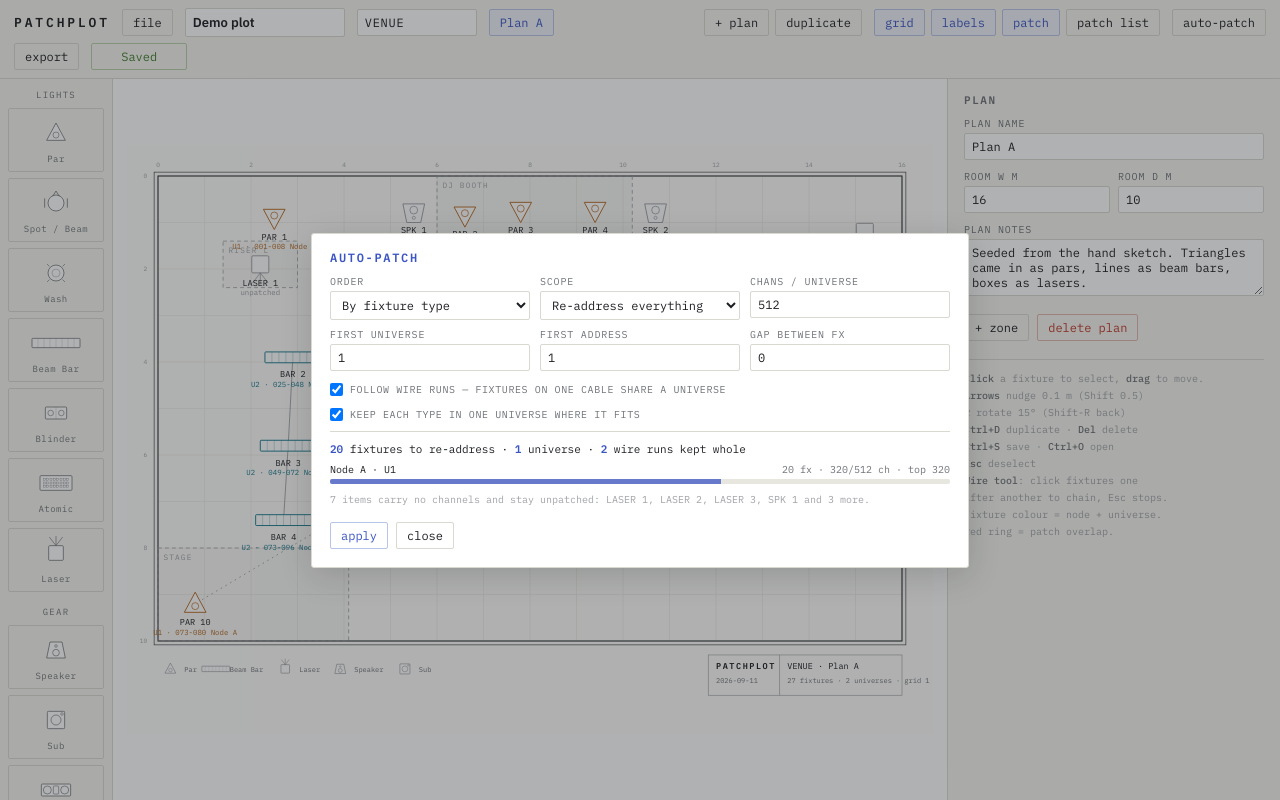
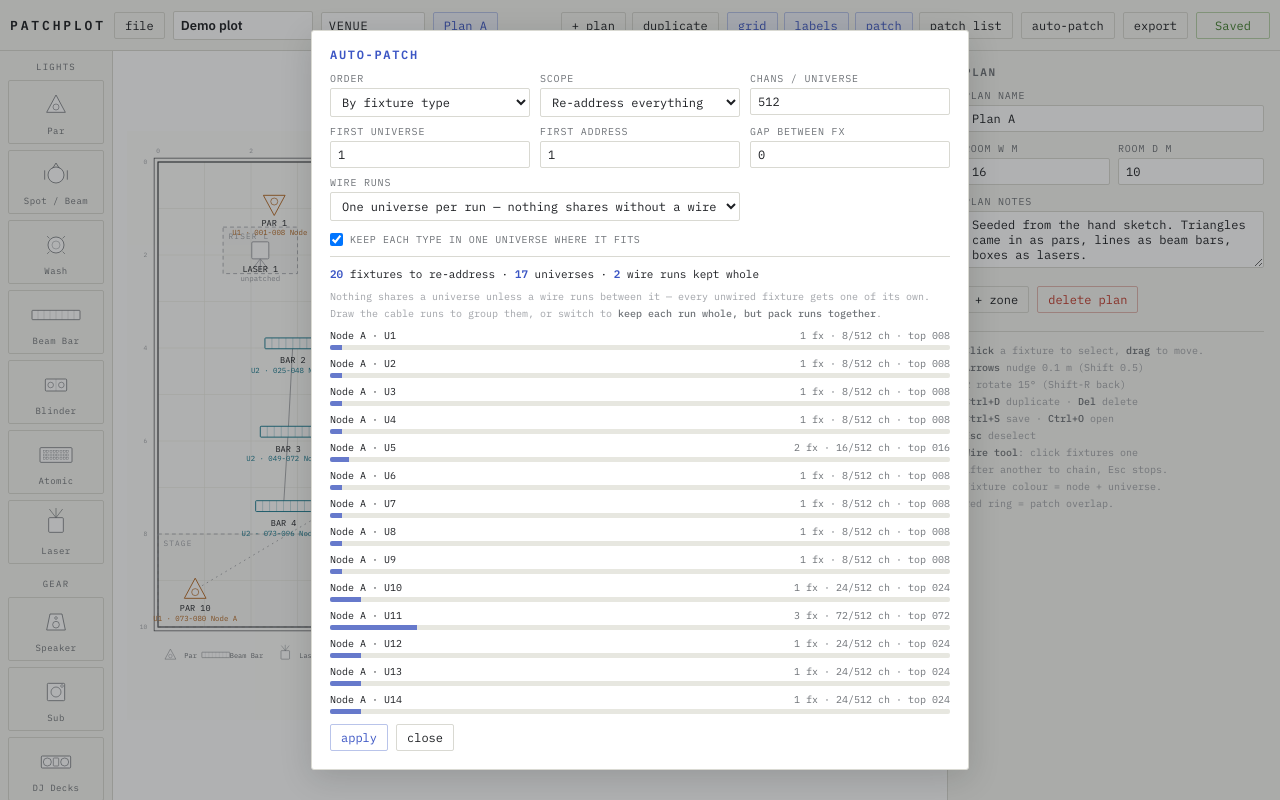
Before and after one commit to nicholaspjm/patchplot, a plain HTML site: page index.html in a window 1280 px wide. Both pictures are taken after a click on the button "auto-patch". Drawn offline with Linux system fonts and the light colour scheme.

Commit message:
Auto-patch: a universe per cable run, and the node you set is kept
Two things were wrong about how auto-patch treated a rig.

It moved fixtures between Art-Net nodes. A wire run crossing from one node to
another had the whole run adopt the first node it named, on the reasoning that
one cable comes from one output. But the node on a fixture is a decision
already made, not something to infer from a cable, so honour it: group by the
node as set, and cut a run at the node boundary instead, saying so in the
preview. This also drops the node rewriting from apply and undo.

It also packed unrelated fixtures into shared universes. Two lights with no
cable between them cannot sit on one DMX line, so sharing a universe is a
patch that cannot be built. Universes now follow the cable runs: everything on
a run shares one, and a fixture wired to nothing gets its own.

That costs universes - the demo plot goes from one to seventeen - so the old
behaviour stays available as "keep each run whole, but pack runs together",
with "ignore wires" for a rig that has none drawn yet. The preview names the
mode and its consequence, and switching is live.

Header: trim the field widths so the row still fits at 1280 now that
auto-patch sits in it; below that it wraps as before.

```diff
--- a/index.html
+++ b/index.html
@@ -23,11 +23,11 @@
   label{display:block;font-family:var(--mono);font-size:10px;letter-spacing:.08em;text-transform:uppercase;color:var(--muted);margin:10px 0 3px;}
 
   #app{display:flex;flex-direction:column;height:100vh;}
-  header{display:flex;flex-wrap:wrap;align-items:center;gap:6px 12px;padding:8px 14px;min-height:34px;background:var(--bg1);border-bottom:1px solid var(--line);flex:none;}
+  header{display:flex;flex-wrap:wrap;align-items:center;gap:6px 8px;padding:8px 10px;min-height:34px;background:var(--bg1);border-bottom:1px solid var(--line);flex:none;}
   .wordmark{font-family:var(--mono);font-weight:600;font-size:13px;letter-spacing:.22em;color:var(--ink);white-space:nowrap;}
-  #venue{width:120px;text-transform:uppercase;letter-spacing:.06em;}
-  #docname{width:160px;font-family:var(--sans);font-size:13px;font-weight:600;}
-  #plantabs{display:flex;gap:4px;align-items:center;flex:1;min-width:140px;overflow-x:auto;}
+  #venue{width:104px;text-transform:uppercase;letter-spacing:.06em;}
+  #docname{width:140px;font-family:var(--sans);font-size:13px;font-weight:600;}
+  #plantabs{display:flex;gap:4px;align-items:center;flex:1;min-width:112px;overflow-x:auto;}
   #plantabs .tab{white-space:nowrap;}
   #plantabs .tab.active{border-color:var(--accent-dim);color:var(--accent);background:#eef1fa;}
   .hgroup{display:flex;gap:6px;align-items:center;}
@@ -82,7 +82,7 @@
   #modaltext.oneline{height:auto;min-height:0;resize:none;font-size:13px;padding:8px 9px;}
   #modalhint{font-family:var(--mono);font-size:11px;color:var(--muted);}
 
-  #chip{min-width:96px;text-align:center;}
+  #chip{min-width:74px;text-align:center;}
   #chip.saved{color:var(--ok);border-color:#b7d1a8;}
   #chip.dirty{color:var(--accent);border-color:var(--accent-dim);}
   #chip.err{color:var(--danger);border-color:#ddb0a8;}
@@ -337,8 +337,12 @@
     <div><label>First universe</label><input id="apUni" type="number" min="0" max="32767" step="1"></div>
     <div><label>First address</label><input id="apAddr" type="number" min="1" max="512" step="1"></div>
     <div><label>Gap between fx</label><input id="apGap" type="number" min="0" max="64" step="1"></div>
-  </div>
-  <label class="apcheck"><input type="checkbox" id="apChains"> follow wire runs &#8212; fixtures on one cable share a universe</label>
+    <div style="grid-column:span 2;"><label>Wire runs</label><select id="apRuns">
+      <option value="isolate">One universe per run &#8212; nothing shares without a wire</option>
+      <option value="pack">Keep each run whole, but pack runs together</option>
+      <option value="off">Ignore wires, just pack by channel count</option>
+    </select></div>
+  </div>
   <label class="apcheck"><input type="checkbox" id="apKeep"> keep each type in one universe where it fits</label>
   <div id="appreview"></div>
   <div class="btnrow" style="margin-top:0;">
@@ -920,7 +924,7 @@ function deleteSelected(){
    Packs fixtures into universes by channel footprint. A fixture never straddles a
    universe boundary, each Art-Net node gets its own universe space, and anything
    that cannot fit is reported rather than silently overflowing past 512. */
-const AP_DEFAULTS = {order:"type", scope:"all", startUni:1, startAddr:1, maxCh:512, gap:0, keepType:true, chains:true};
+const AP_DEFAULTS = {order:"type", scope:"all", startUni:1, startAddr:1, maxCh:512, gap:0, keepType:true, runs:"isolate"};
 function apOpts(){ prefs.ap = Object.assign({}, AP_DEFAULTS, prefs.ap||{}); return prefs.ap; }
 const chans = f => Math.max(f.fp||0, 0);
 const natCmp = (a,b) => String(a==null?"":a).localeCompare(String(b==null?"":b), undefined, {numeric:true, sensitivity:"base"});
@@ -997,30 +1001,34 @@ function planAutoPatch(p, o){
   const gap       = Math.max(0, Math.min(64, Math.round(o.gap) || 0));
   const startUni  = Math.max(0, Math.round(o.startUni) || 0);
   const startAddr = Math.min(maxCh, Math.max(1, Math.round(o.startAddr) || 1));
-  const chains    = o.chains !== false;
+  const mode      = o.runs || "isolate";        // isolate | pack | off
 
   const dmx   = p.fixtures.filter(f => chans(f) >= 1);
   const noCh  = p.fixtures.filter(f => chans(f) < 1);
   const moves = [];
   const unfit = [];      // wider than a universe, left alone
   const split = [];      // a run too long for one universe, so the chain had to be broken
-  const mixed = [];      // a run whose fixtures name different Art-Net nodes
-
-  // one run = one universe. Span includes the gaps between its members.
-  const runs = wireRuns(p, chains).map(members => {
-    const names = [...new Set(members.map(f => (f.node||"").trim()))];
-    if(names.length > 1) mixed.push(members);
+  const mixed = [];      // a wire run crossing two Art-Net nodes, so it is cut at the node
+
+  // The node on a fixture is the node it is patched to, always. A wire crossing between
+  // two nodes cannot join them, so the run is cut at that boundary and flagged.
+  const runs = [];
+  for(const members of wireRuns(p, mode !== "off")){
+    const perNode = {};
+    for(const f of members){
+      const k = (f.node||"").trim();
+      (perNode[k] = perNode[k]||[]).push(f);
+    }
+    const keys = Object.keys(perNode);
+    if(keys.length > 1) mixed.push(members);
+    for(const k of keys){
+      const mem = perNode[k];
       let span = 0;
-    for(const f of members) span += chans(f) + gap;
-    return {members, span: Math.max(0, span - gap),
-            node: names.find(n => n) || "", type: members[0].type,
-            lead: members[0], chain: members.length > 1};
-  });
-
-  // one cable comes from one node output, so a run's node applies to every fixture on it
-  const nodeOf = {};
-  for(const r of runs) for(const f of r.members) nodeOf[f.id] = r.node;
-  const put = (f, u, at) => moves.push({id:f.id, uni:u, addr:at, node:nodeOf[f.id]});
+      for(const f of mem) span += chans(f) + gap;
+      runs.push({members:mem, span:Math.max(0, span - gap), node:k,
+                 type:mem[0].type, lead:mem[0], chain:mem.length > 1});
+    }
+  }
 
   const byNode = {};
   for(const r of runs) (byNode[r.node] = byNode[r.node]||[]).push(r);
@@ -1032,23 +1040,19 @@ function planAutoPatch(p, o){
       // leave the existing patch alone and drop new fixtures into the gaps
       const taken = {};
       for(const f of dmx){
-        if(nodeOf[f.id] !== node) continue;
+        if((f.node||"").trim() !== node) continue;
         const r = fxRange(f);
         if(r) (taken[f.uni] = taken[f.uni]||[]).push(r);
       }
       for(const u in taken) taken[u].sort((a,b)=>a[0]-b[0]);
-      const claim = (u, at, fp) => {
-        (taken[u] = taken[u]||[]).push([at, at+fp-1]);
-        taken[u].sort((a,b)=>a[0]-b[0]);
-      };
-      // every unplaced member of a run has to fit inside one universe
+      const busy = u => (taken[u]||[]).length > 0;
       const tryUni = (u, want, from) => {
         const scratch = (taken[u]||[]).slice();
         const out = [];
         for(const f of want){
           const at = firstFit(scratch, chans(f), from, maxCh, gap);
           if(at == null) return null;
-          out.push({id:f.id, uni:u, addr:at, node:nodeOf[f.id]});
+          out.push({id:f.id, uni:u, addr:at});
           scratch.push([at, at+chans(f)-1]);
           scratch.sort((a,b)=>a[0]-b[0]);
         }
@@ -1061,15 +1065,22 @@ function planAutoPatch(p, o){
         const held = run.members.find(f => f.uni!=null && f.addr!=null);
         let got = null;
         if(held){
-          // the rest of this run is already patched, so join it in that universe
+          // the rest of this run is already patched, so join it there
           got = tryUni(held.uni, want, 1);
           if(!got && run.chain) split.push(run);
         }
         for(let u = startUni; u <= startUni + 512 && !got; u++){
+          // in isolate mode a run may only land in a universe nothing else is using
+          if(mode === "isolate" && busy(u)) continue;
           got = tryUni(u, want, u===startUni ? startAddr : 1);
         }
         if(got){
-          for(const m of got){ moves.push(m); claim(m.uni, m.addr, chans(want.find(f=>f.id===m.id))); }
+          for(const m of got){
+            moves.push(m);
+            const fp = chans(want.find(f => f.id === m.id));
+            (taken[m.uni] = taken[m.uni]||[]).push([m.addr, m.addr+fp-1]);
+            taken[m.uni].sort((a,b)=>a[0]-b[0]);
+          }
         } else unfit.push(...want);
       }
     } else {
@@ -1078,16 +1089,21 @@ function planAutoPatch(p, o){
       for(let i=0; i<want.length; i++){
         const run = want[i];
         if(run.span > maxCh){
-          // the run cannot share one universe - place it anyway and say so
+          // no DMX line carries this much, so the run has to be broken up
           if(run.chain) split.push(run);
           for(const f of run.members){
             if(chans(f) > maxCh){ unfit.push(f); continue; }
             if(cur + chans(f) - 1 > maxCh){ u++; cur = 1; }
-            put(f, u, cur);
+            moves.push({id:f.id, uni:u, addr:cur});
             cur += chans(f) + gap;
           }
+          if(mode === "isolate"){ u++; cur = 1; }
           continue;
         }
+        if(mode === "isolate"){
+          // nothing shares a universe unless a wire runs between them
+          if(i > 0){ u++; cur = 1; }
+        } else {
           // start a fresh universe rather than split a type block that would fit whole
           if(o.keepType && (i===0 || want[i-1].type !== run.type)){
             let block = 0;
@@ -1096,8 +1112,9 @@ function planAutoPatch(p, o){
             if(block <= maxCh && cur + block - 1 > maxCh && cur > 1){ u++; cur = 1; }
           }
           if(cur + run.span - 1 > maxCh){ u++; cur = 1; }
+        }
         for(const f of run.members){
-          put(f, u, cur);
+          moves.push({id:f.id, uni:u, addr:cur});
           cur += chans(f) + gap;
         }
       }
@@ -1110,13 +1127,13 @@ function planAutoPatch(p, o){
   for(const f of dmx){
     const m = placed.get(f.id) || (f.uni!=null && f.addr!=null ? {uni:f.uni, addr:f.addr} : null);
     if(!m) continue;
-    const nd = m.node != null ? m.node : (nodeOf[f.id] != null ? nodeOf[f.id] : (f.node||"").trim());
+    const nd = (f.node||"").trim();
     const k = nd+"|"+m.uni;
     const s = rows[k] = rows[k] || {node:nd, uni:m.uni, n:0, ch:0, hi:0};
     s.n++; s.ch += chans(f); s.hi = Math.max(s.hi, m.addr + chans(f) - 1);
   }
   const universes = Object.values(rows).sort((a,b)=> natCmp(a.node,b.node) || (a.uni-b.uni));
-  return {moves, unfit, split, mixed, noCh, universes, runs, maxCh,
+  return {moves, unfit, split, mixed, noCh, universes, runs, maxCh, mode,
           nodes:Object.keys(byNode).length, dmx:dmx.length,
           chained: runs.filter(r => r.chain).length};
 }
@@ -1486,13 +1503,13 @@ document.addEventListener("click", e=>{ if(!e.target.closest("#btnExportMenu"))
 /* ---- the auto-patch dialog ---- */
 const AP_FIELDS = [["apOrder","order","str"],["apScope","scope","str"],["apMax","maxCh","num"],
                    ["apUni","startUni","num"],["apAddr","startAddr","num"],["apGap","gap","num"],
-                   ["apChains","chains","bool"],["apKeep","keepType","bool"]];
+                   ["apRuns","runs","str"],["apKeep","keepType","bool"]];
 function apToForm(){
   const o = apOpts();
   for(const [id,key,kind] of AP_FIELDS){
     if(kind==="bool") $(id).checked = !!o[key]; else $(id).value = o[key];
   }
-  $("apKeep").closest(".apcheck").hidden = (o.scope==="unpatched");
+  $("apKeep").closest(".apcheck").hidden = (o.scope==="unpatched" || o.runs==="isolate");
 }
 function apFromForm(){
   const o = apOpts();
@@ -1510,7 +1527,7 @@ function fxNames(list, max){
 }
 function renderApPreview(){
   const o = apFromForm();
-  $("apKeep").closest(".apcheck").hidden = (o.scope==="unpatched");
+  $("apKeep").closest(".apcheck").hidden = (o.scope==="unpatched" || o.runs==="isolate");
   const res = planAutoPatch(plan(), o);
   let h = "";
 
@@ -1528,6 +1545,11 @@ function renderApPreview(){
      + (res.nodes>1 ? ' across '+res.nodes+' nodes' : '')
      + (res.chained ? ' \u00B7 <b>'+res.chained+'</b> wire run'+(res.chained===1?"":"s")+' kept whole' : '')
      + '</div>';
+  if(o.runs==="isolate"){
+    h += '<div class="apnote">Nothing shares a universe unless a wire runs between it \u2014 every unwired '
+       + 'fixture gets one of its own. Draw the cable runs to group them, or switch to <b>keep each run '
+       + 'whole, but pack runs together</b>.</div>';
+  }
 
   for(const u of res.universes){
     const pct = Math.min(100, Math.round(u.ch/res.maxCh*100));
@@ -1553,9 +1575,9 @@ function renderApPreview(){
   }
   if(res.mixed.length){
     const n = res.mixed.length;
-    h += '<div class="apnote warn">'+n+' wire run'+(n===1?"":"s")+' name'+(n===1?"s":"")
-       + ' more than one Art-Net node. One cable comes from one node, so the whole run moves onto the '
-       + 'first node it names: '+fxNames(res.mixed.map(m=>m[0]), 3)+'.</div>';
+    h += '<div class="apnote warn">'+n+' wire run'+(n===1?"":"s")+' cross'+(n===1?"es":"")
+       + ' between Art-Net nodes. Each fixture stays on the node you set, so the run is patched as one '
+       + 'piece per node: '+fxNames(res.mixed.map(m=>m[0]), 3)+'.</div>';
   }
   if(res.noCh.length){
     h += '<div class="apnote">'+res.noCh.length+' item'+(res.noCh.length===1?"":"s")
@@ -1579,8 +1601,8 @@ function applyAutoPatch(){
   const res = planAutoPatch(p, apFromForm());
   if(!res.moves.length){ toast("Nothing to patch"); return; }
   const byId = {}; for(const f of p.fixtures) byId[f.id] = f;
-  const before = res.moves.map(m => ({id:m.id, uni:byId[m.id].uni, addr:byId[m.id].addr, node:byId[m.id].node}));
-  for(const m of res.moves){ const f = byId[m.id]; if(f){ f.uni = m.uni; f.addr = m.addr; if(m.node != null) f.node = m.node; } }
+  const before = res.moves.map(m => ({id:m.id, uni:byId[m.id].uni, addr:byId[m.id].addr}));
+  for(const m of res.moves){ const f = byId[m.id]; if(f){ f.uni = m.uni; f.addr = m.addr; } }
   markDirty(); renderAll(); closeAutoPatch();
 
   const nU = res.universes.length;
@@ -1588,7 +1610,7 @@ function applyAutoPatch(){
           + " into "+nU+" universe"+(nU===1?"":"s");
   if(res.unfit.length) msg += ", "+res.unfit.length+" left over";
   toast(msg, {label:"undo", fn:()=>{
-    for(const b of before){ const f = byId[b.id]; if(f){ f.uni = b.uni; f.addr = b.addr; f.node = b.node; } }
+    for(const b of before){ const f = byId[b.id]; if(f){ f.uni = b.uni; f.addr = b.addr; } }
     markDirty(); renderAll(); toast("Auto-patch undone");
   }});
 }
```
Also changed, not shown: 1 other file. Lines whose indentation alone changed are shown as unchanged.
